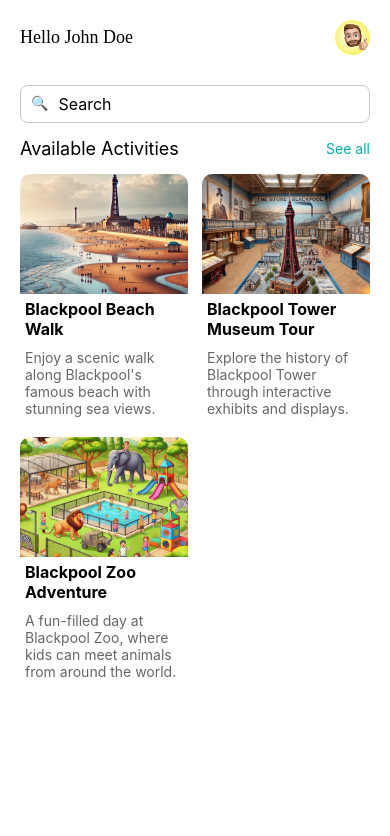
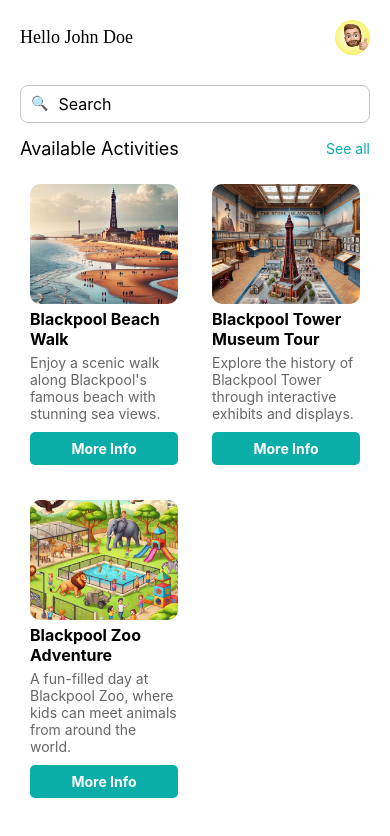
Before and after one commit to hannahnobeebux/bp-tours-app-js, a React Native app: screen /Home in a window 390 px wide. Shown: the top 836 px of the page. Built offline with nearby package versions, Linux system fonts and the light colour scheme.

Commit message:
Adding a "More Info" button and that expands on the screen itself

```diff
--- a/src/components/ActivityCard.js
+++ b/src/components/ActivityCard.js
@@ -1,13 +1,36 @@
-import React from 'react';
+import React, { useState } from 'react';
 import { View, Text, Image, StyleSheet, TouchableOpacity } from 'react-native';
 
-export default function ActivityCard({ activity, onPress }) {
+export default function ActivityCard({ activity }) {
+  const [expanded, setExpanded] = useState(false);
+
   return (
-    <TouchableOpacity style={styles.card} onPress={() => onPress(activity)}>
+    <View style={[styles.card, expanded && styles.expandedCard]}>
+      {/* Activity Image */}
       <Image source={activity.image} style={styles.image} />
+
+      {/* Activity Title */}
       <Text style={styles.title}>{activity.name}</Text>
+
+      {/* Activity Preview */}
       <Text style={styles.preview}>{activity.preview}</Text>
-    </TouchableOpacity>
+
+      {/* Expandable Details Section */}
+      {expanded && (
+        <View style={styles.detailsContainer}>
+          <Text style={styles.detail}><Text style={styles.bold}>Description:</Text> {activity.details.description}</Text>
+          <Text style={styles.detail}><Text style={styles.bold}>Duration:</Text> {activity.details.duration}</Text>
+          <Text style={styles.detail}><Text style={styles.bold}>Location:</Text> {activity.details.location}</Text>
+          <Text style={styles.detail}><Text style={styles.bold}>Price:</Text> {activity.details.price}</Text>
+          <Text style={styles.detail}><Text style={styles.bold}>Age Group:</Text> {activity.details.age_group}</Text>
+        </View>
+      )}
+
+      {/* More Info Button */}
+      <TouchableOpacity style={styles.button} onPress={() => setExpanded(!expanded)}>
+        <Text style={styles.buttonText}>{expanded ? "Hide Info" : "More Info"}</Text>
+      </TouchableOpacity>
+    </View>
   );
 }
 
@@ -17,20 +40,50 @@ const styles = StyleSheet.create({
     borderRadius: 10,
     overflow: 'hidden',
     marginBottom: 15,
-    flexBasis: '48%',  // 2 cards per row
+    flexBasis: '48%', // 2 cards per row
+    padding: 10,
+  },
+  expandedCard: {
+    flexBasis: '100%', // Expands full width when open
   },
   image: {
     width: '100%',
     height: 120,
+    borderRadius: 10,
   },
   title: {
     fontSize: 16,
     fontWeight: 'bold',
-    margin: 5,
+    marginVertical: 5,
   },
   preview: {
     fontSize: 14,
     color: '#666',
-    margin: 5,
+  },
+  detailsContainer: {
+    marginTop: 10,
+    backgroundColor: '#f9f9f9',
+    padding: 10,
+    borderRadius: 8,
+  },
+  detail: {
+    fontSize: 14,
+    color: '#333',
+    marginBottom: 5,
+  },
+  bold: {
+    fontWeight: 'bold',
+  },
+  button: {
+    backgroundColor: '#0aada8',
+    padding: 8,
+    borderRadius: 5,
+    alignItems: 'center',
+    marginTop: 10,
+  },
+  buttonText: {
+    color: '#fff',
+    fontSize: 14,
+    fontWeight: 'bold',
   },
 });
--- a/src/screens/HomeScreen.js
+++ b/src/screens/HomeScreen.js
@@ -18,7 +18,7 @@ export default function HomeScreen({navigation}) {
     // };
 
     const renderActivity = ({ item }) => (
-        <ActivityCard activity={item} onPress={(activity) => console.log('Clicked:', activity.name)} />
+        <ActivityCard activity={item}/>
       );
 
 
@@ -73,13 +73,13 @@ export default function HomeScreen({navigation}) {
                   </TouchableOpacity>
               </View>
 
-              {/* Activity Grid */}
-        <FlatList
+         {/* Activity Grid */}
+         <FlatList
           data={activities}
           renderItem={renderActivity}
           keyExtractor={(item) => item.id.toString()}
-          numColumns={2}  // Display in 2 columns
-          columnWrapperStyle={{ justifyContent: 'space-between' }} // Space between grid items
+          numColumns={2} // 2 cards per row
+          columnWrapperStyle={{ justifyContent: 'space-between' }}
         />
 
               {/* Carousel Section */}
```
